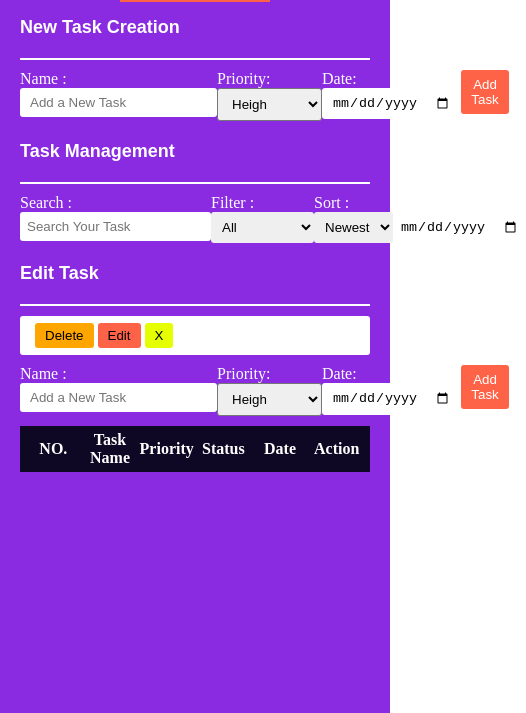
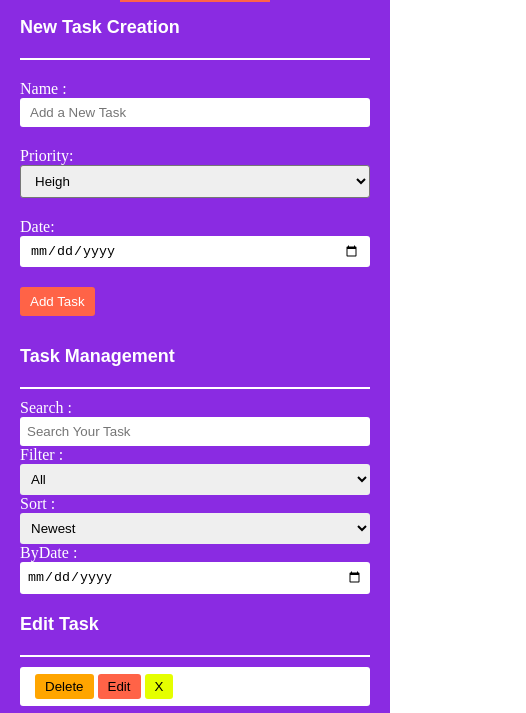
Before and after one commit to mosharofhossain1/Techanalyzen-Advance-Todo-V-2.0, a plain HTML site: page index.html in a window 390 px wide. Shown: the part 57-770 px from the top of the page, 526 px wide, since content can reach past the window. Drawn offline with Linux system fonts and the light colour scheme.

Commit message:
application responsive design complate

```diff
--- a/index.html
+++ b/index.html
@@ -8,6 +8,7 @@
     <link rel="stylesheet" href="https://cdnjs.cloudflare.com/ajax/libs/font-awesome/6.5.2/css/all.min.css" />
     <link rel="shortcut icon" href="todologo.png" type="image/x-icon">
     <link rel="stylesheet" href="style.css">
+    <link rel="stylesheet" href="responsive.css">
     <script defer src="./js/app.js"></script>
 </head>
 
--- /dev/null
+++ b/responsive.css
@@ -0,0 +1,45 @@
+@media screen and (max-width: 500px) {
+    main {
+        width: 100%;
+    }
+
+    #form {
+        display: flex;
+        flex-direction: column;
+
+    }
+
+    #form,
+    .taskName,
+    .taskPriority,
+    .addBtn,
+    .date {
+        margin: 10px 0px;
+    }
+
+    .taskName input,
+    .taskPriority select,
+    .date input {
+        width: 100%;
+    }
+
+    .toolsArea {
+        display: flex;
+        flex-direction: column;
+    }
+
+    .toolsArea .search input,
+    .filter select,
+    .sort select,
+    .byDate input {
+        width: 100%;
+    }
+
+    table thead tr th {
+        font-size: 14px;
+    }
+
+    tbody tr td {
+        font-size: 14px;
+    }
+}
```
